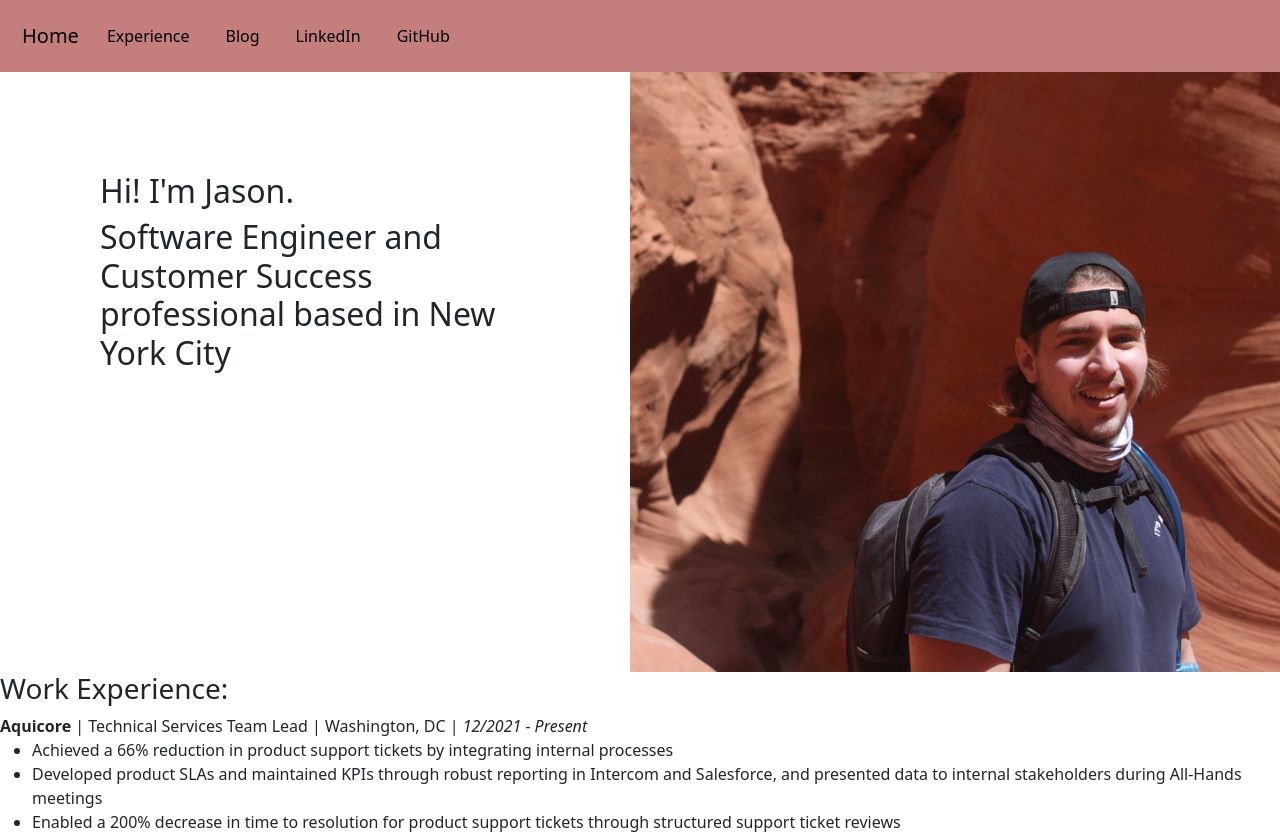
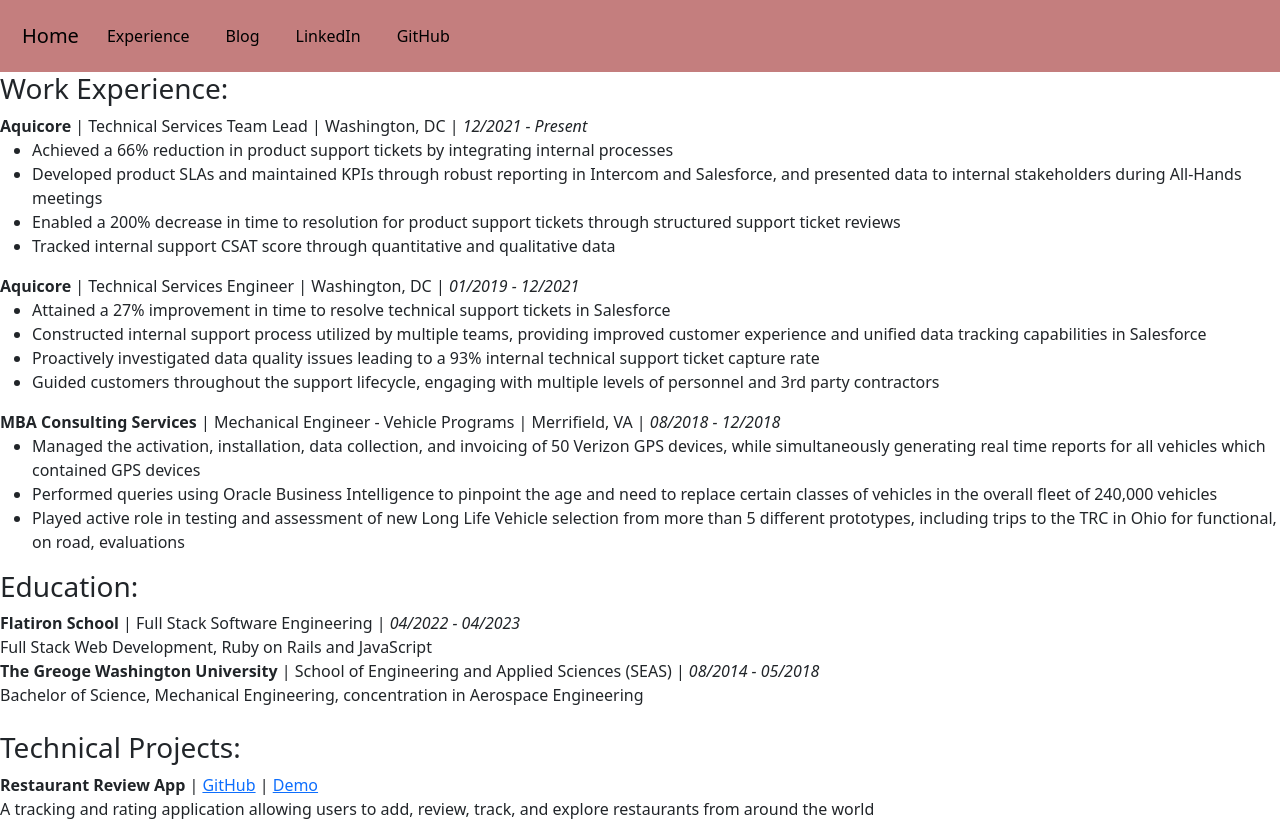
Before and after one commit to jasonbracco/Jason-Website, a React (Vite) app: page /experience in a window 1280 px wide. Shown: the top 834 px of the page. Built offline with nearby package versions, Linux system fonts and the light colour scheme.

Commit message:
set up first route and link for Experience tab

```diff
--- a/src/App.tsx
+++ b/src/App.tsx
@@ -1,3 +1,4 @@
+import { BrowserRouter as Router, Route, Routes } from 'react-router-dom'
 import Layout from './Layout'
 import LandingMessage from './components/LandingMessage';
 import Experience from './components/Experience';
@@ -6,6 +7,9 @@
 function App() {
   return(
       <Layout>
+        <Routes>
+          <Route path="/experience" Component={Experience} />
+        </Routes>
         <div className="horizontal-layout">
             <div className="left-half">
               <div className="intro-text">
--- a/src/Layout.tsx
+++ b/src/Layout.tsx
@@ -1,4 +1,5 @@
 import { ReactNode } from 'react';
+import { BrowserRouter as Router } from 'react-router-dom'; // Import BrowserRouter
 import './Styles.css'; // Import your CSS file here
 import 'bootstrap/dist/css/bootstrap.css'
 import NavBar from './components/NavBar'
@@ -10,10 +11,12 @@
 function Layout({children}: LayoutProps) {
   return (
     <div>
-        <NavBar />
-        <div className="layout">
-            {children}
-        </div>
+        <Router>
+            <NavBar />
+            <div className="layout">
+                {children}
+            </div>
+        </Router>
     </div>
   );
 }
--- a/src/components/NavBar.tsx
+++ b/src/components/NavBar.tsx
@@ -1,3 +1,5 @@
+import { Link } from 'react-router-dom';
+
 function NavBar(){
 
     return(
@@ -11,7 +13,7 @@
                     <div className="collapse navbar-collapse" id="navbarNav">
                         <ul className="navbar-nav">
                             <li className="nav-item">
-                                <a className="nav-link" href="#">Experience</a>
+                                <Link className="nav-link" to="/experience">Experience</Link>
                             </li>
                             <li className="nav-item">
                                 <a className="nav-link" href="#">Blog</a>
```
